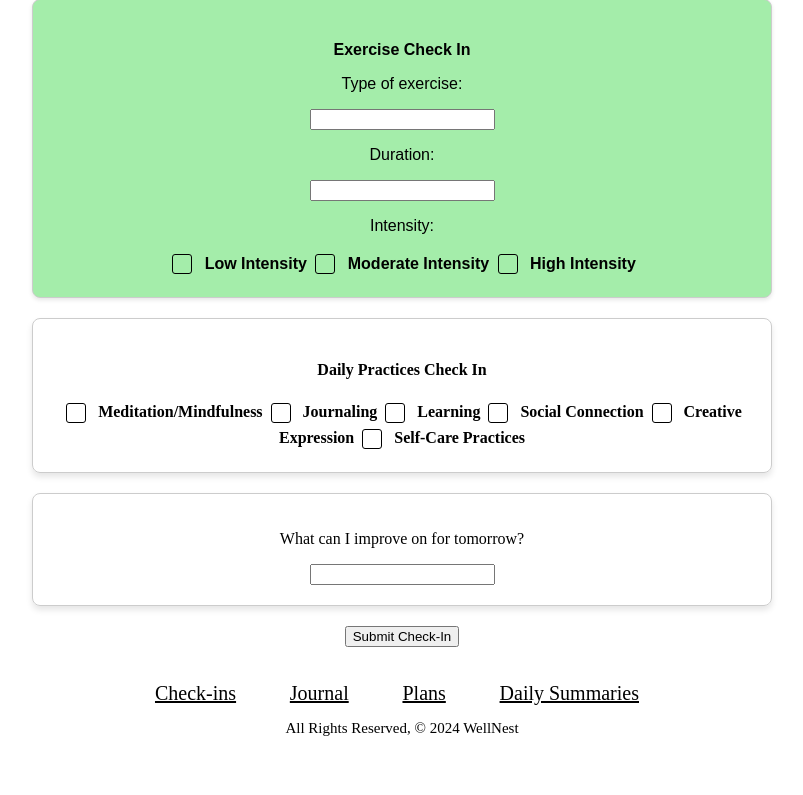
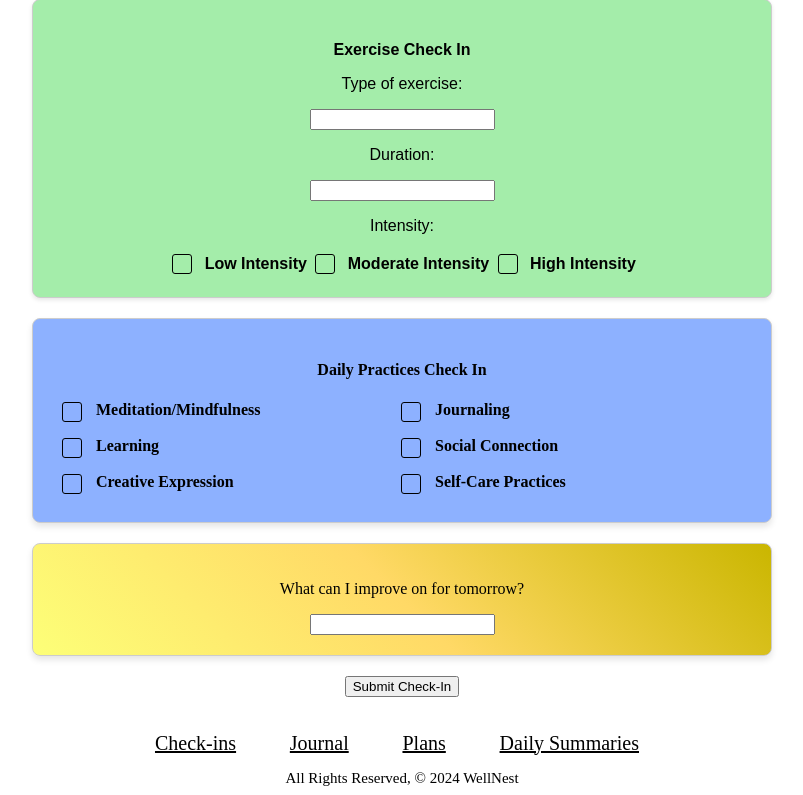
Before and after one commit to LGsusM69/wellNest, a Django app: page /checkins/ in a window 1280 px wide. Shown: the part 1074-1869 px from the top of the page, without its empty margins (238-1041 px from the left). Before the commit the page ends 1810 px from the top, so only its background shows below. Run offline with Django 3.2, Linux system fonts and the light colour scheme.

Commit message:
checkin cards style fulfilled

```diff
--- a/main_app/static/CSS/style.css
+++ b/main_app/static/CSS/style.css
@@ -181,7 +181,11 @@ input[type="checkbox"] {
 }
 
 input[type="checkbox"]:checked {
-  background-color: #42b425;
+  background-color: #0060c7;
+}
+
+input[type="checkbox"] + label:hover {
+  color: #0060c7;
 }
 
 /* EXERCISE CHECKIN */
@@ -202,3 +206,40 @@ input[type="checkbox"]:checked {
 input[type="checkbox"] + label {
   margin-left: 5px;
 }
+
+/* DAILY PRACTICES CHECKIN */
+.card.daily-practices-check {
+  background-color: #75a1ffd2;
+  border: 1px solid #ccc;
+  border-radius: 8px;
+  padding: 20px;
+  margin-bottom: 20px;
+}
+
+.row {
+  display: flex;
+  flex-wrap: wrap;
+  text-align: left;
+}
+
+.column {
+  flex: 0 0 calc(50% - 10px); /* Set each column to take up 50% of the row width with spacing */
+  padding: 5px; /* Adjust padding for spacing */
+  box-sizing: border-box; /* Include padding in column width calculation */
+}
+
+.card.daily-practices-check label {
+  margin-left: 5px; /* Adjust margin for spacing between checkbox and label */
+}
+
+.card.daily-practices-check input[type="checkbox"] {
+  margin-right: 5px; /* Adjust margin for spacing between checkboxes */
+}
+
+.card.daily-practices-check h4 {
+  margin-bottom: 15px;
+}
+
+.card.better-tomorrow {
+  background: linear-gradient(45deg, #fdff78, #ffd966, #cab600);
+}
--- a/main_app/templates/features/checkins.html
+++ b/main_app/templates/features/checkins.html
@@ -187,13 +187,17 @@
 
     <div class="card daily-practices-check">
       <h4>Daily Practices Check In</h4>
+      <div class="row">
+        <div class="column">
           <input
             type="checkbox"
-        name="mindfullness"
-        id="mindfullness"
-        value="mindfullness"
+            name="mindfulness"
+            id="mindfulness"
+            value="mindfulness"
           />
-      <label for="mindfullness">Meditation/Mindfulness</label>
+          <label for="mindfulness">Meditation/Mindfulness</label>
+        </div>
+        <div class="column">
           <input
             type="checkbox"
             name="journaling"
@@ -201,10 +205,22 @@
             value="journaling"
           />
           <label for="journaling">Journaling</label>
-      <input type="checkbox" name="learning" id="learning" value="learning" />
+        </div>
+        <div class="column">
+          <input
+            type="checkbox"
+            name="learning"
+            id="learning"
+            value="learning"
+          />
           <label for="learning">Learning</label>
+        </div>
+
+        <div class="column">
           <input type="checkbox" name="social" id="social" value="social" />
           <label for="social">Social Connection</label>
+        </div>
+        <div class="column">
           <input
             type="checkbox"
             name="creativity"
@@ -212,6 +228,8 @@
             value="creativity"
           />
           <label for="creativity">Creative Expression</label>
+        </div>
+        <div class="column">
           <input
             type="checkbox"
             name="self-care"
@@ -220,6 +238,9 @@
           />
           <label for="self-care">Self-Care Practices</label>
         </div>
+      </div>
+    </div>
+
     <div class="card better-tomorrow">
       <p>What can I improve on for tomorrow?</p>
 
```
Lines whose indentation alone changed are shown as unchanged.
